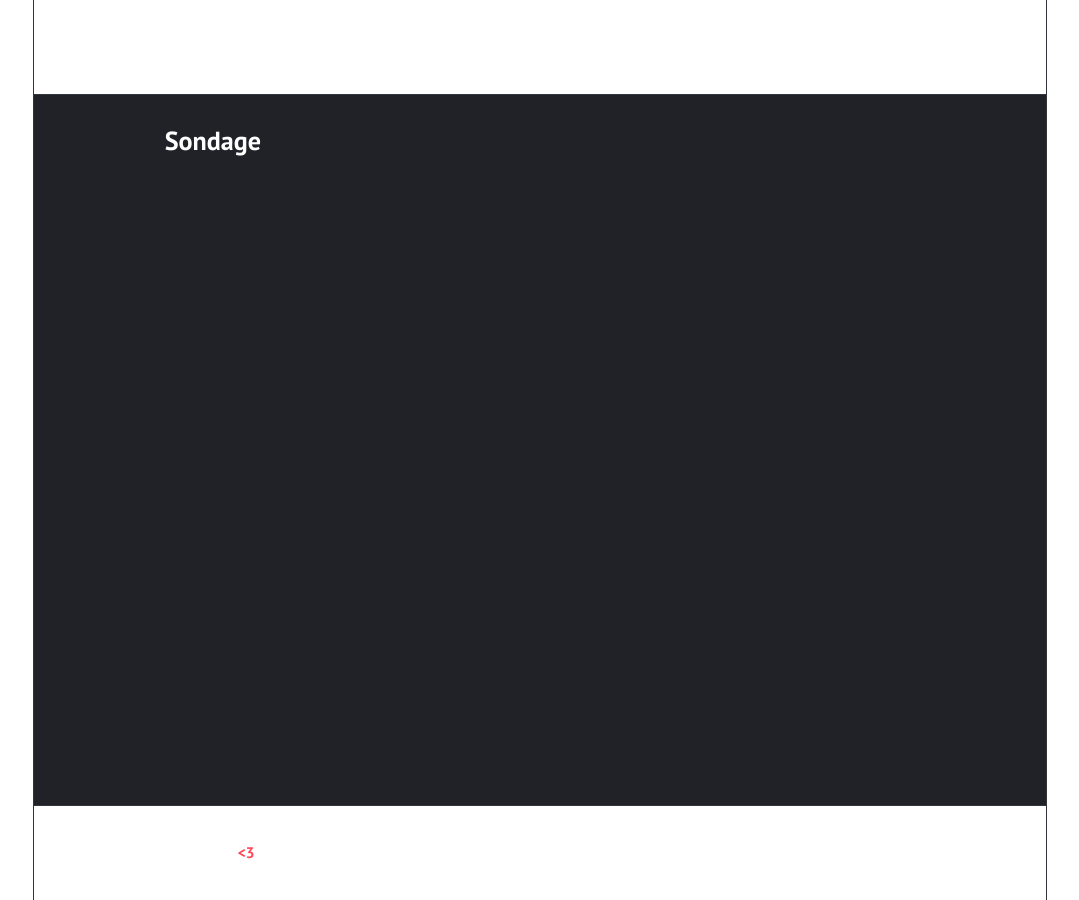
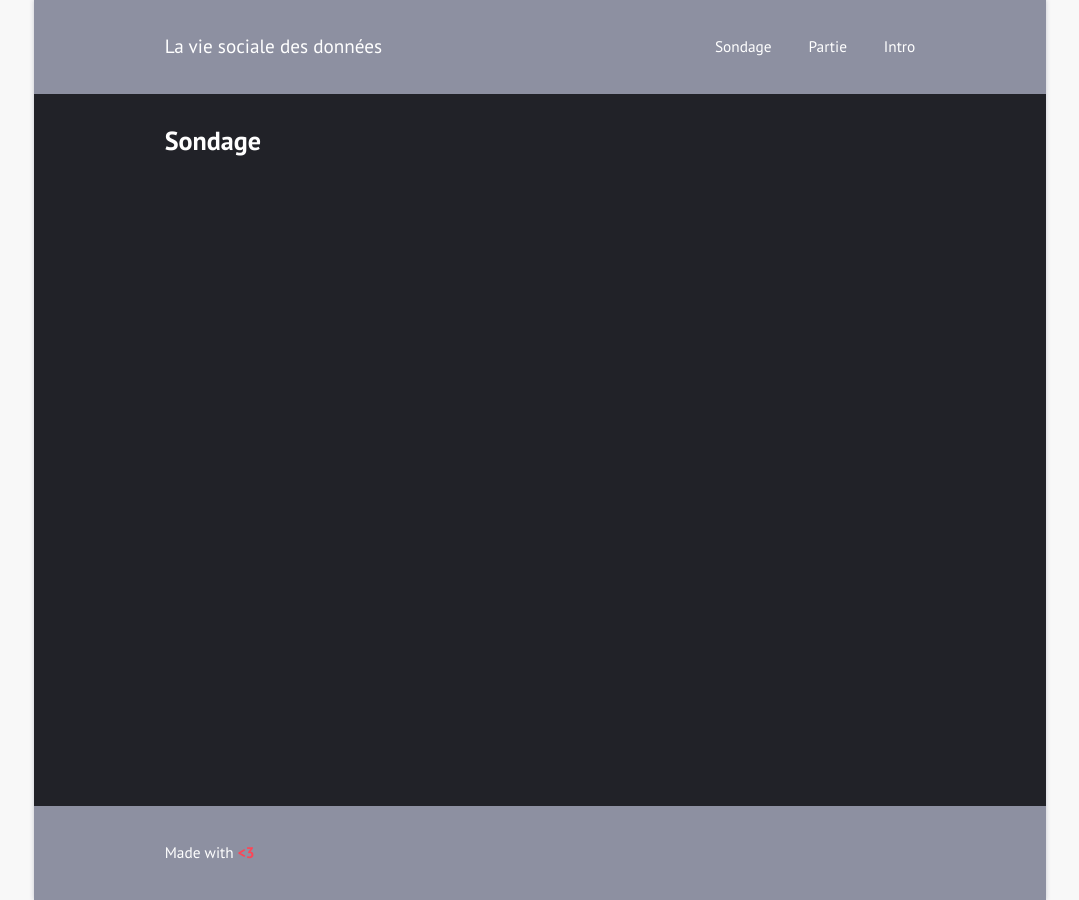
Before and after one commit to den032007/den032007.githab.io, a Jekyll site: the page built from index.html, in a window 1280 px wide. Shown: the whole page, without its empty margins (100-1179 px from the left). Built offline with Jekyll 4.4.1, drawn with Linux system fonts in a browser that asks for light colours.

Commit message:
Update frame.sass

```diff
--- a/assets/css/frame.sass
+++ b/assets/css/frame.sass
@@ -18,8 +18,8 @@ body > header, body > footer
   body > header, body > article, body > footer
     padding: 1.75em calc(22% - 6em)
 
-@media (prefers-color-scheme: light)
+@media (prefers-color-scheme: $dark)
   body, body > header, body > footer
     box-shadow: 0 0 0 1px lighten($dark, 8%)
   html, body > header, body > footer
-    background: $light
+    background: $dark
```
